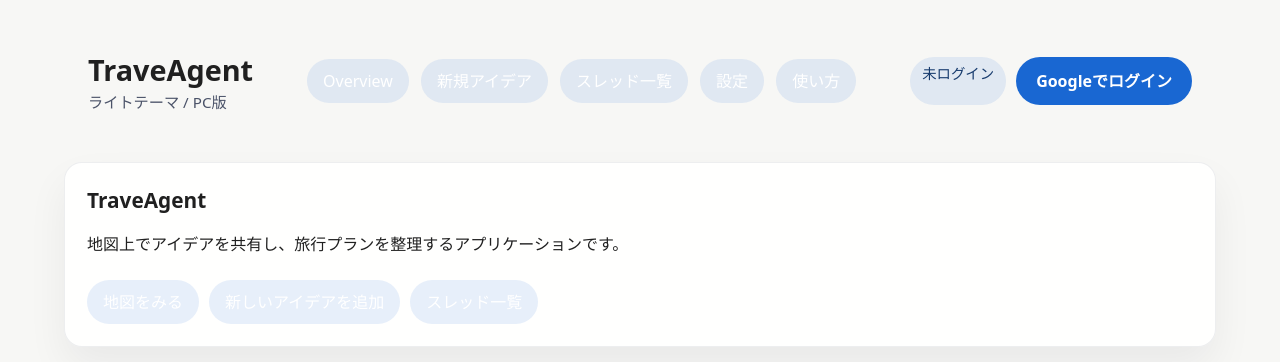
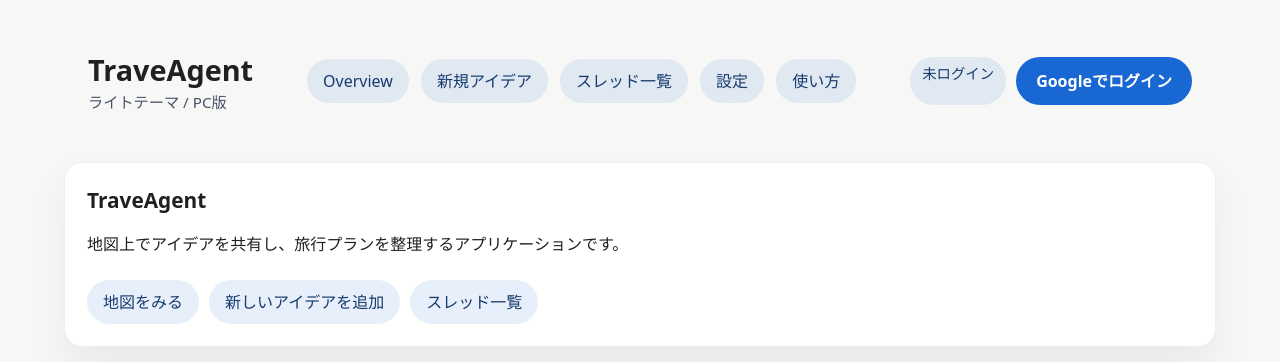
Before and after one commit to kokuden72-dot/travebeta, a Next.js app: page / in a window 1280 px wide. Shown: the top 362 px of the page. Built offline with nearby package versions, Linux system fonts and the light colour scheme; no server answers.

Commit message:
Update globals.css

```diff
--- a/app/globals.css
+++ b/app/globals.css
@@ -67,7 +67,7 @@ select {
   padding: 10px 16px;
   border-radius: 999px;
   background: rgba(25, 103, 210, 0.1);
-  color: #ffffff;
+  color: #173b6e;
   transition: background 0.2s ease;
 }
 
```
